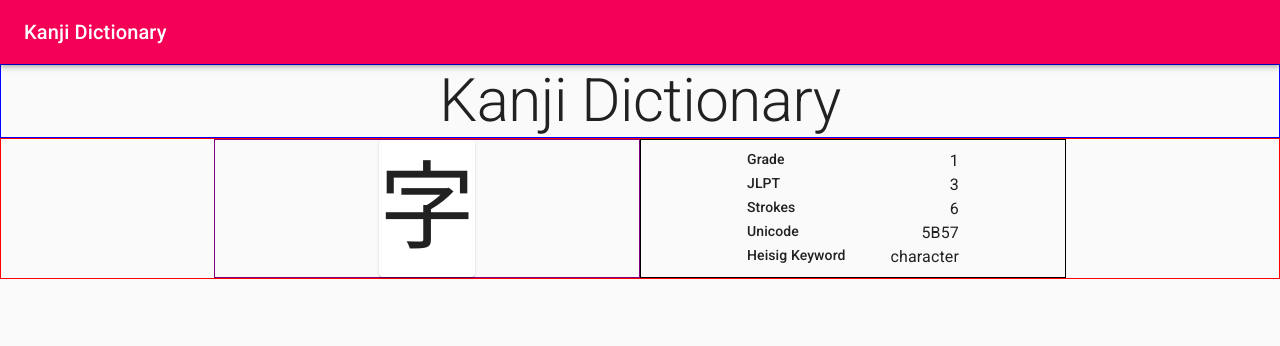
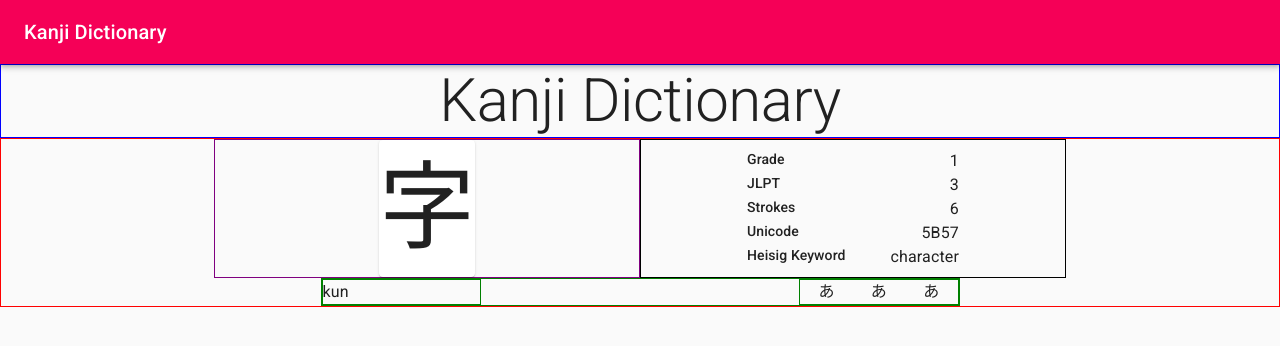
Before and after one commit to CesarMtzV/KanjiDictionary, a React (Create React App) app: page / in a window 1280 px wide. Shown: the top 346 px of the page. Built offline with nearby package versions, Linux system fonts and the light colour scheme.

Commit message:
Properly layed out the kun reading section

```diff
--- a/src/App.css
+++ b/src/App.css
@@ -26,3 +26,7 @@ body {
     font-size: 6rem;
     background: red;
 }
+
+.kunReadingContainer{
+    border: 1px solid green;
+}
--- a/src/components/ui/Content.js
+++ b/src/components/ui/Content.js
@@ -1,9 +1,14 @@
 import React from 'react'
 import Typography from '@material-ui/core/Typography'
 import Grid from '@material-ui/core/Grid'
-import { Paper } from '@material-ui/core'
+import { makeStyles, Paper, Container } from '@material-ui/core'
+import { yellow } from '@material-ui/core/colors'
 
-
+const useStyles = makeStyles((theme) => ({
+    paper: {
+        background: yellow
+    }
+}))
 
 
 const Content = () => {
@@ -14,9 +19,10 @@ const Content = () => {
             <Paper className="kanjiBig" >字</Paper>
           </Grid>
 
+          {/* KANJI DETAILS - START */}
           <Grid container item xs={6} sm={4} className="kanjiDetail" alignItems="center" justify="center">
 
-            {/* NESTED GRID */}
+            {/* NESTED GRID - START */}
             <Grid container direction="column" xs={6}>
 
               <Grid container item direction="row" justify="space-between">
@@ -41,7 +47,27 @@ const Content = () => {
               </Grid>
 
             </Grid>
+            {/* NESTED GRID - FINISH */}
+
           </Grid>
+          {/* KANJI DETAILS - FINISH */}
+
+          {/* Kun Reading - START*/}
+          <Grid container item xs={6} alignItems="center" className="kunReadingContainer">
+
+            <Grid container justify="space-between">
+                <Grid container item xs={3} className="kanjiLabel">
+                    <Typography variant="body1">kun</Typography>
+                </Grid>
+                <Grid container item xs={3} className="kanjiLabel" justify="space-around">
+                    <Typography variant="body1">あ</Typography>
+                    <Typography variant="body1">あ</Typography>
+                    <Typography variant="body1">あ</Typography>
+                </Grid>
+            </Grid>
+
+          </Grid> {/* Kun Reading - END */}
+
         </Grid>
     )
 }
```
